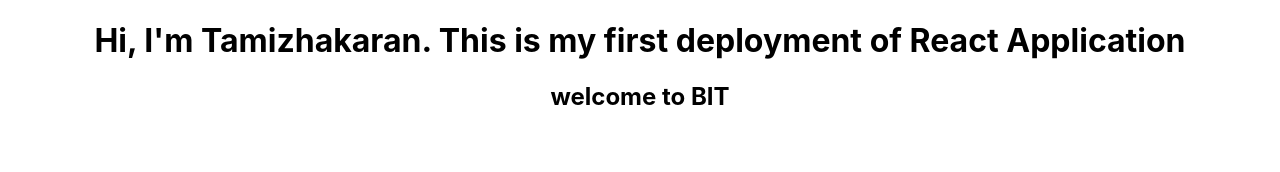
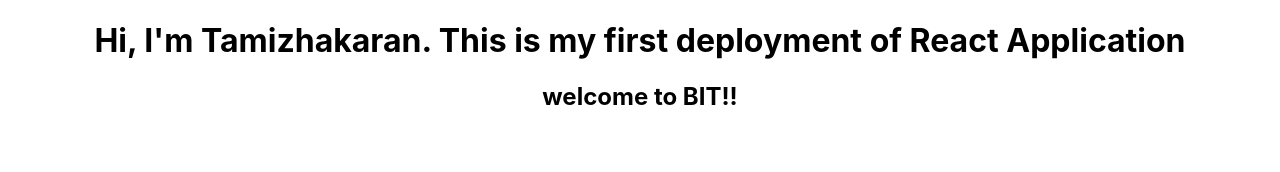
Before and after one commit to Tamizhakaran/deployment, a React (Create React App) app: page / in a window 1280 px wide. Shown: the top 172 px of the page. Built offline with nearby package versions, Linux system fonts and the light colour scheme.

Commit message:
Lost commit

```diff
--- a/src/App.js
+++ b/src/App.js
@@ -4,7 +4,7 @@ function App() {
   return (
      <div className="App">
       <h1>Hi, I'm Tamizhakaran. This is my first deployment of React Application</h1>
-      <h2>welcome to BIT</h2>
+      <h2>welcome to BIT!!</h2>
     </div>
   );
 }
```
